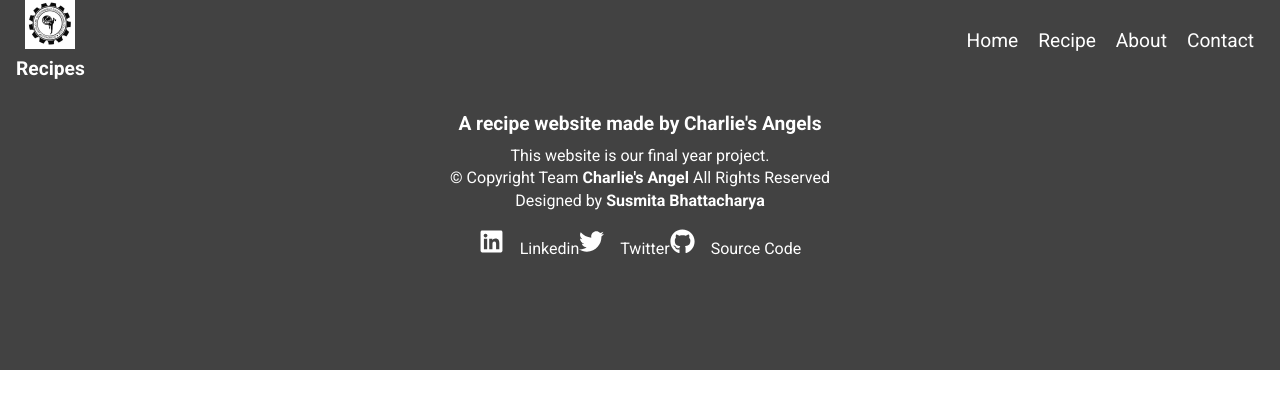
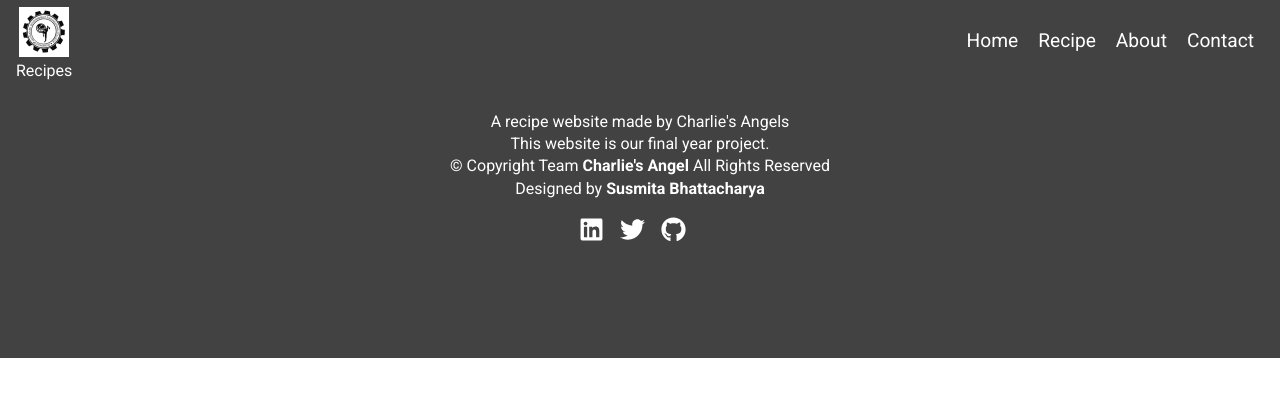
Before and after one commit to SB2318/final-year-project-frontend-initial, a React (Create React App) app: page /about in a window 1280 px wide. Shown: the top 408 px of the page. Built offline with nearby package versions, Linux system fonts and the light colour scheme.

Commit message:
Required changes II

```diff
--- a/public/index.html
+++ b/public/index.html
@@ -4,6 +4,10 @@
     <meta charset="UTF-8">
     <meta http-equiv="X-UA-Compatible" content="IE=edge">
     <meta name="viewport" content="width=device-width, initial-scale=1.0">
+    <link rel="preconnect" href="https://fonts.googleapis.com">
+     <link rel="preconnect" href="https://fonts.gstatic.com" crossorigin>
+    <link rel="preload" fetchpriority="high" as="image" href="./images/home_image.jpg" type="image/jpg">
+    <link rel="manifest" href="./manifest.json">
     <title>Recipes</title>
 </head>
 <body>
--- a/src/components/Footer.js
+++ b/src/components/Footer.js
@@ -6,29 +6,27 @@ import {FaGithub, FaTwitter, FaLinkedin} from "react-icons/fa"
 const Footer = () => {
   return (
     <div className="footerMain">
-
      <div className="footer-container">
 
         <div className="right">
-          <h4>A recipe website made by Charlie's Angels</h4>
+         <p>A recipe website made by Charlie's Angels</p>
           <p>This website is our final year project. </p>
           <p>© Copyright Team <b>Charlie's Angel</b> All Rights Reserved</p>
           <p>Designed by <b>Susmita Bhattacharya</b></p>
           <div className="social-link">
 
-          <a href="https://www.linkedin.com/school/jalpaiguri-government-engineering-college/?originalSubdomain=in" target="_blank">
-          <FaLinkedin size={25} style={{color: "#fff", marginRight:"1rem"}}/>
-          Linkedin
+          <a href="https://www.linkedin.com/school/jalpaiguri-government-engineering-college/?originalSubdomain=in" target="_blank"
+            style={{marginRight:"1rem"}}>
+          <FaLinkedin size={25} style={{color: "#fff"}}/>
           </a>
 
           <a href="https://twitter.com/jgec_India" target="_blank">
           <FaTwitter size={25} style={{color: "#fff", marginRight:"1rem"}}/>
-          Twitter
           </a>
 
           <a href="https://github.com/SB2318/recipe-website" target="_blank">
           <FaGithub size={25} style={{color: "#fff", marginRight:"1rem"}}/>
-          Source Code
+
           </a>
 
           </div>
--- a/src/components/home/RecipeCard.js
+++ b/src/components/home/RecipeCard.js
@@ -4,10 +4,11 @@ import RecipeCardItem from './RecipeCardItem'
 import RecipeCardData from './RecipeCardData';
 
 
-export default function RecipeCard(){
+const RecipeCard = (props)=>{
 
 
         const [recipeCardData,setRecipeCardData] = useState([]);
+        var resultData=[];
 
         useEffect(() => {
 
@@ -23,7 +24,18 @@ export default function RecipeCard(){
         fetch('/recipes')
         .then(result => result.json())
         .then(body => {
+
+            var homeData= body;
+            if(props.isFromHome === true){
+
+                for(var i=homeData.length-1; i>=homeData.length-6;i--){
+                   resultData.push(homeData[i]);
+                }
+
+                setRecipeCardData(resultData);
+            }else{
             setRecipeCardData(body)
+            }
         });
     }
 
@@ -51,3 +63,5 @@ export default function RecipeCard(){
         )
 
     }
+
+    export default RecipeCard;
--- a/src/components/home/RecipeCardItem.js
+++ b/src/components/home/RecipeCardItem.js
@@ -7,7 +7,7 @@ class RecipeCardItem extends Component{
         return(
       <div className='recipe-card'>
       <h1>
-      <img src={this.props.imgsrc} alt={this.props.title}/>
+      <img src={this.props.imgsrc} alt={this.props.title} width="100%"/>
       </h1>
       <h2 className='recipe-title'>{this.props.title}</h2>
       <div className='recipe-text'>
--- a/src/components/navigation/Navigation.js
+++ b/src/components/navigation/Navigation.js
@@ -28,12 +28,11 @@ const Navigation = () => {
   return (
     <div className={ bgColor? "header header-bg" : "header" }>
          <Link to="/">
-           <h1>
+
           <img src="../../images/jgec_logo.jpg"
-                 height="50" width="50" style={{marginLeft:9,marginTop:10}} alt="Your"/>
+                 height="50" width="50" style={{marginLeft:3,marginTop:10}} alt="Your"/>
 
-            </h1>
-            <h4>Recipes</h4>
+            <p>Recipes</p>
 
         </Link>
         <ul className={navClick ? "nav-menu active":"nav-menu"}>
--- a/src/routes/Home.js
+++ b/src/routes/Home.js
@@ -9,7 +9,8 @@ const Home = () => {
     <div>
      <Navigation/>
      <HomeContent/>
-     <RecipeCard/>
+     <RecipeCard
+      isFromHome={true}/>
      <Footer/>
     </div>
   )
--- a/src/routes/Recipes.js
+++ b/src/routes/Recipes.js
@@ -9,7 +9,8 @@ const Recipes = ()=>{
     return(
         <div>
         <Navigation/>
-        <RecipeCard/>
+        <RecipeCard
+         isFormHome={false}/>
         <Footer/>
         </div>
     )
```
Also changed, not shown: public/manifest.json.
